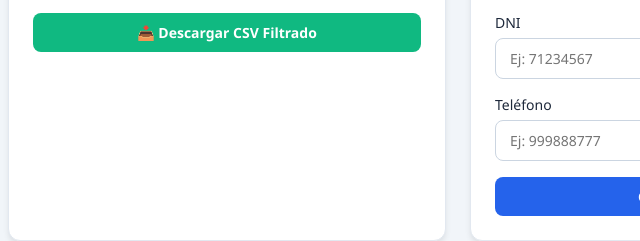
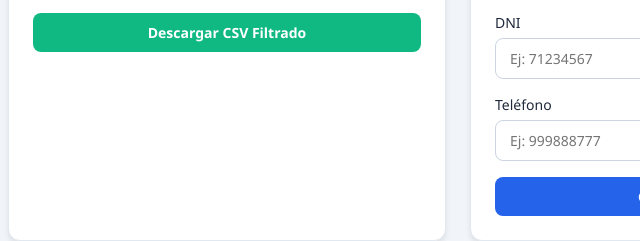
Before and after one commit to wiliams-Dante/course_database, a plain HTML site: page frontend/index.html in a window 1280 px wide. Shown: the part 271-512 px from the top of the page, 182-822 px from the left. Drawn offline with Linux system fonts and the light colour scheme.

Commit message:
correccion

```diff
--- a/frontend/index.html
+++ b/frontend/index.html
@@ -63,7 +63,7 @@
                     <label for="id_busqueda">ID del Pasajero</label>
                     <input type="text" id="id_busqueda" class="form-control" placeholder="Ej: PSJ00000000001">
                 </div>
-                <button class="btn btn-success w-100" onclick="descargarCSV()">📥 Descargar CSV Filtrado</button>
+                <button class="btn btn-success w-100" onclick="descargarCSV()"> Descargar CSV Filtrado</button>
             </div>
 
             <div class="card">
```
